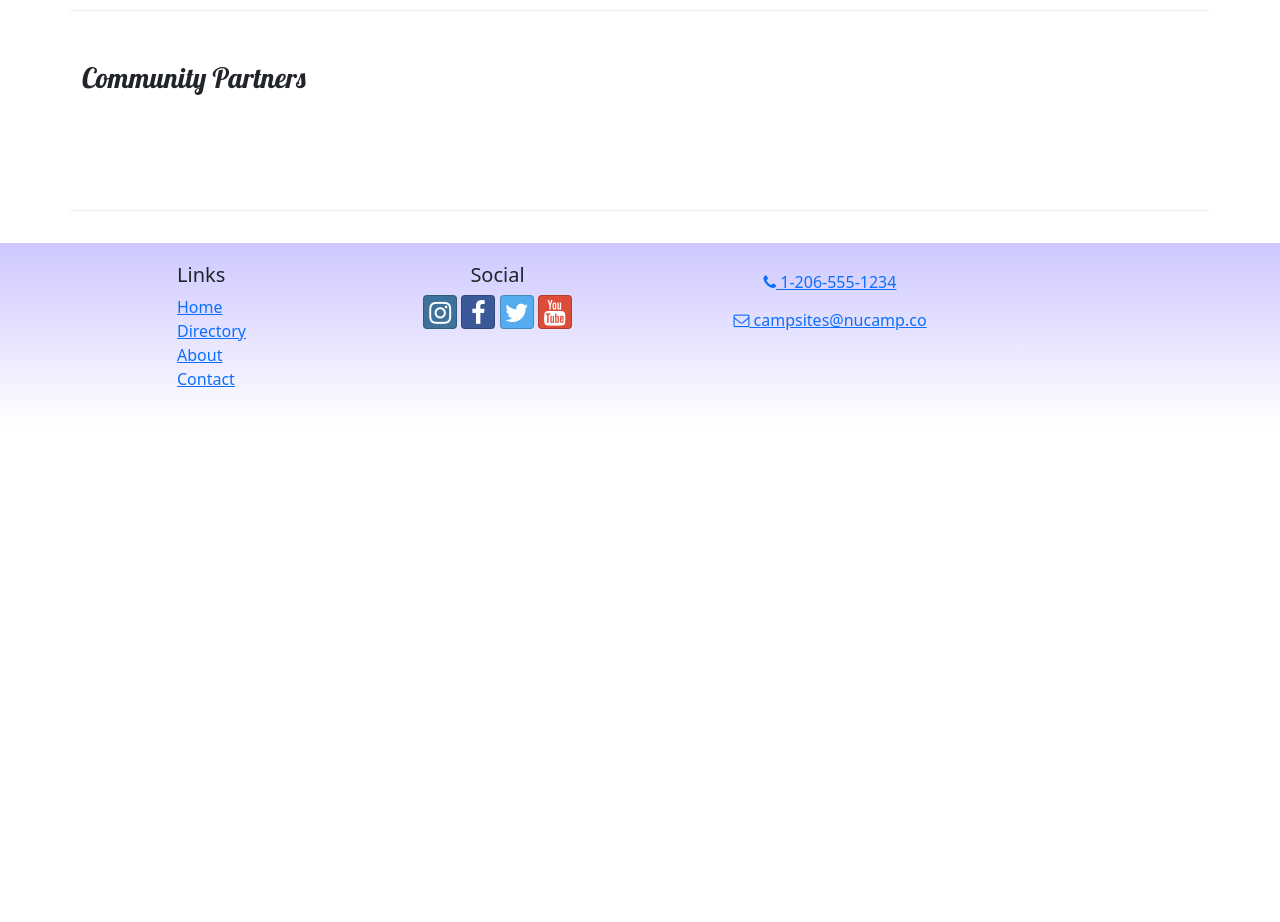
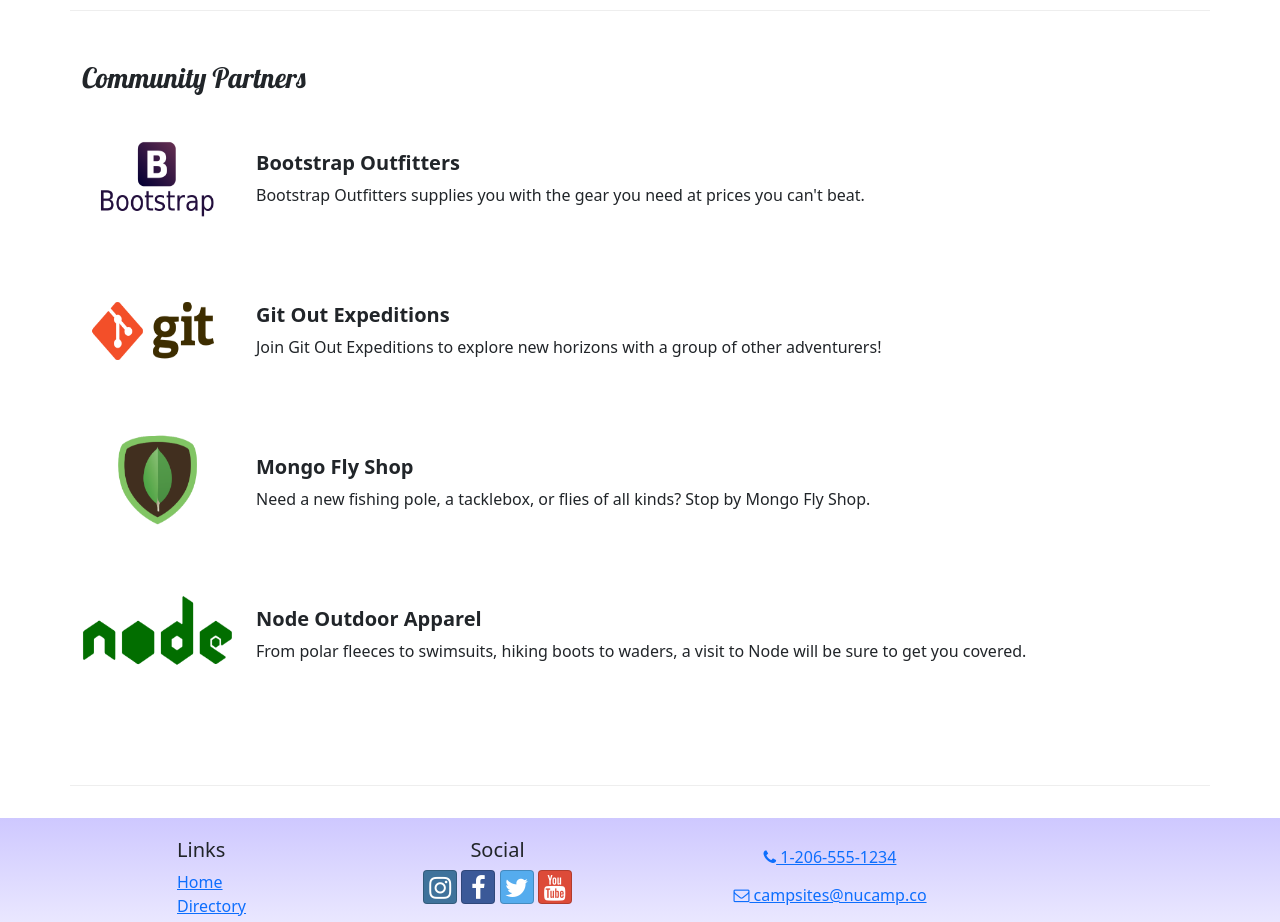
Before and after one commit to myusernameisjoe/react-nucampsite, a React (Create React App) app: page /about in a window 1280 px wide. Shown: the part 720-1642 px from the top of the page. Before the commit the page ends 1147 px from the top, so only its background shows below. Built offline with nearby package versions, Linux system fonts and the light colour scheme.

Commit message:
display featured partner (in HomePage) & render a list of all partners (in AboutPage)

```diff
--- a/src/features/display/DisplayList.js
+++ b/src/features/display/DisplayList.js
@@ -2,9 +2,10 @@
 import DisplayCard from './DisplayCard';
 import { selectFeaturedCampsite } from '../campsites/campsitesSlice';
 import { selectFeaturedPromotion } from '../promotions/promotionsSlice';
+import { selectFeaturedPartner } from '../partners/partnersSlice';
 
 const DisplayList = () => {
-    const items = [selectFeaturedCampsite(), selectFeaturedPromotion()];
+    const items = [selectFeaturedCampsite(), selectFeaturedPromotion(), selectFeaturedPartner()];
 
     return (
         <Row>
--- /dev/null
+++ b/src/features/partners/Partner.js
@@ -0,0 +1,23 @@
+
+
+const Partner = ( {partner} ) => {
+
+    if (partner) {
+        const {image, name, description} = partner
+
+        return (
+            <>
+                <img src={image} alt={name} style = {{ width: '150px'}} />
+                <div className='m-4'>
+                    <h5 className='fw-bold'>{name}</h5>
+                    {description}
+                </div>
+            </>
+        );
+    }
+
+    return null;
+
+};
+
+export default Partner
--- /dev/null
+++ b/src/features/partners/PartnersList.js
@@ -0,0 +1,23 @@
+import { Col } from 'reactstrap'
+import Partner from './Partner'
+import { selectAllPartners } from './partnersSlice'
+
+const PartnersList = () => {
+
+    const partners = selectAllPartners()
+
+    return (
+        <Col className='mt-4'>
+            {partners.map((partner) => {
+                return(
+                    <div className='d-flex mb-5' key={partner.id}>
+                        <Partner partner={partner}/>
+                    </div>
+                )
+            })}
+        </Col>
+
+    );
+};
+
+export default PartnersList
--- /dev/null
+++ b/src/features/partners/partnersSlice.js
@@ -0,0 +1,10 @@
+import {PARTNERS} from '../../app/shared/PARTNERS'
+
+export const selectAllPartners = () => {
+    return PARTNERS
+};
+
+export const selectFeaturedPartner = () => {
+    return PARTNERS.find((partner) => partner.featured)
+
+};
--- a/src/pages/AboutPage.js
+++ b/src/pages/AboutPage.js
@@ -1,5 +1,6 @@
 import { Col, Row, Container, Card, CardBody, CardHeader } from 'reactstrap';
 import SubHeader from '../components/SubHeader';
+import PartnersList from '../features/partners/PartnersList';
 
 
 const AboutPage = () => {
@@ -67,6 +68,7 @@
                 <Col xs='12'>
                     <h3>Community Partners</h3>
                 </Col>
+                <PartnersList/>
             </Row>
 
         </Container>
```
